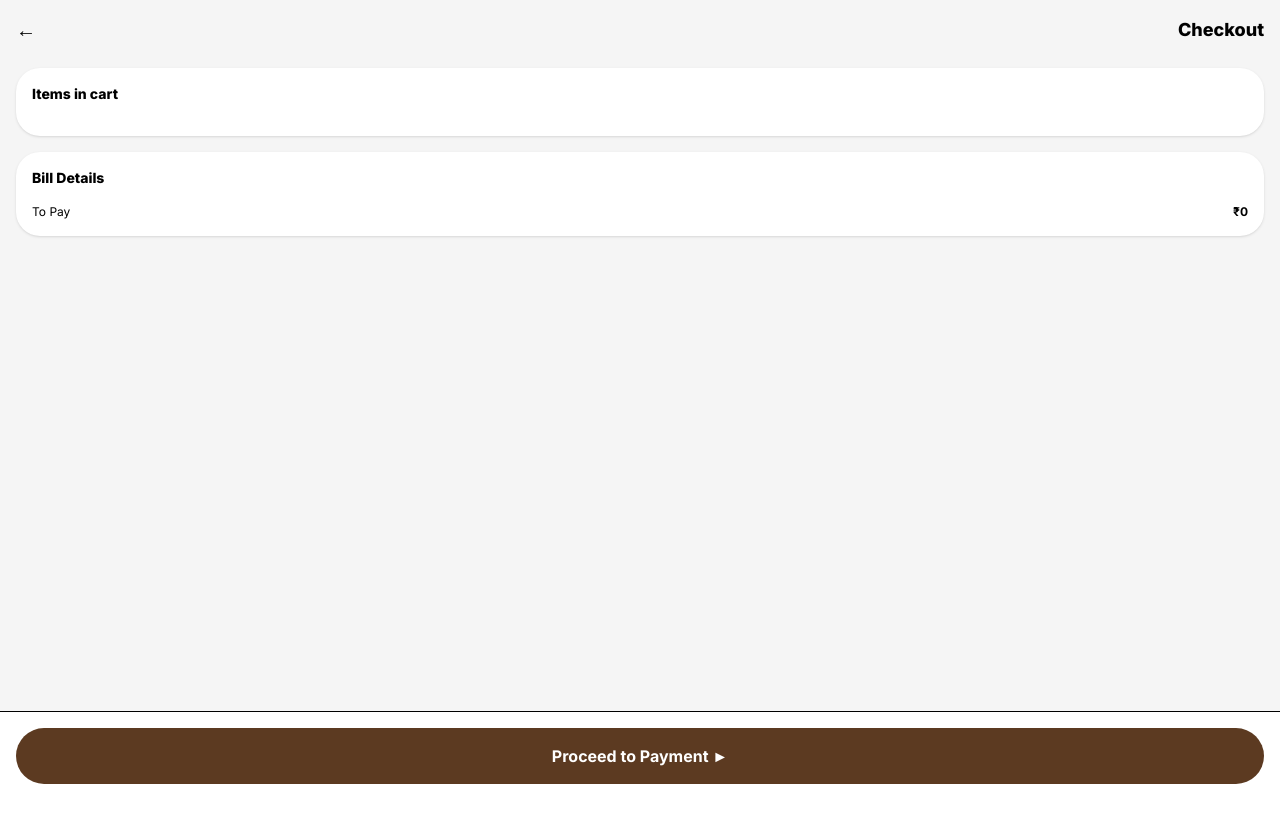
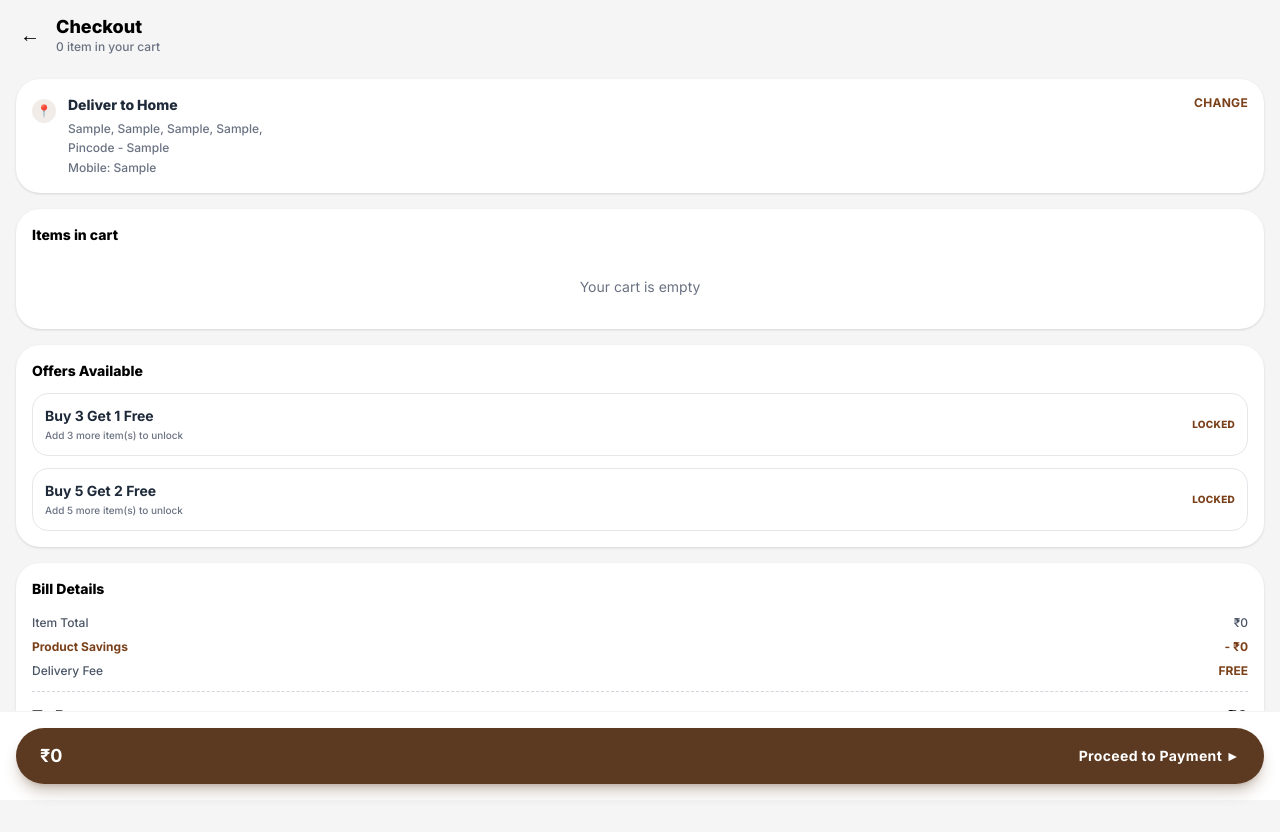
Before and after one commit to aqwertyui08521-crypto/royalbasket, a Next.js app: page /checkout in a window 1280 px wide. Both pictures are taken after typing "Sample", "Sample", "Sample", "Sample", "Sample", "Sample" into the empty fields and a click on the button "Save & Continue". Shown: the top 832 px of the page. Before the commit the page ends 800 px from the top, so only its background shows below. Built offline with nearby package versions, Linux system fonts and the light colour scheme.

Commit message:
Restore exact original checkout design from screenshot

```diff
--- a/src/app/checkout/page.tsx
+++ b/src/app/checkout/page.tsx
@@ -9,6 +9,7 @@ export default function CheckoutPage() {
   const router = useRouter();
   const [step, setStep] = useState(1);
   const [address, setAddress] = useState({ name: "", phone: "", room: "", village: "", locality: "", pincode: "" });
+
   const [cartData, setCartData] = useState<any[]>([]);
   const [totals, setTotals] = useState({ itemTotal: 0, saved: 0, toPay: 0, totalQty: 0 });
 
@@ -17,25 +18,34 @@ export default function CheckoutPage() {
     if (saved) { setAddress(JSON.parse(saved)); setStep(2); }
 
     const loadCart = async () => {
+      try {
         const savedCart = localStorage.getItem("royal_cart");
         if (savedCart) {
           const cartItems = JSON.parse(savedCart);
           const { data: products } = await supabase.from("products").select("*");
+
           if (products) {
             let tempCart: any[] = [];
             let tOld = 0, tNew = 0, tQty = 0;
+
             products.forEach((p: any) => {
               const qty = cartItems[p.id];
               if (qty > 0) {
                 tempCart.push({ ...p, qty });
-              tOld += (Number(p.price || 0) * qty);
-              tNew += (Number(p.sale_price || p.price || 0) * qty);
+                const oldP = Number(p.price || 0);
+                const newP = Number(p.sale_price || p.price || 0);
+                tOld += (oldP * qty);
+                tNew += (newP * qty);
                 tQty += qty;
               }
             });
+
             setCartData(tempCart);
             setTotals({ itemTotal: tOld, saved: (tOld - tNew), toPay: tNew, totalQty: tQty });
           }
+        }
+      } catch (error) {
+        console.error("Cart error", error);
       }
     };
     loadCart();
@@ -43,21 +53,54 @@ export default function CheckoutPage() {
 
   const updateCartItem = (id: string, action: 'increase' | 'decrease' | 'remove') => {
     let savedCart = JSON.parse(localStorage.getItem("royal_cart") || "{}");
-    if (action === 'increase') savedCart[id] = (savedCart[id] || 0) + 1;
-    else if (action === 'decrease') { if (savedCart[id] > 1) savedCart[id] -= 1; else delete savedCart[id]; }
-    else if (action === 'remove') delete savedCart[id];
+
+    if (action === 'increase') {
+      savedCart[id] = (savedCart[id] || 0) + 1;
+    } else if (action === 'decrease') {
+      if (savedCart[id] > 1) {
+        savedCart[id] -= 1;
+      } else {
+        delete savedCart[id];
+      }
+    } else if (action === 'remove') {
+      delete savedCart[id];
+    }
+
     localStorage.setItem("royal_cart", JSON.stringify(savedCart));
     window.dispatchEvent(new Event("storage"));
 
     let tempCart = [...cartData];
-    if (action === 'increase') { const item = tempCart.find(i => i.id === id); if(item) item.qty += 1; }
-    else if (action === 'decrease') { const item = tempCart.find(i => i.id === id); if(item) { item.qty -= 1; if(item.qty <= 0) tempCart = tempCart.filter(i => i.id !== id); } }
-    else if (action === 'remove') tempCart = tempCart.filter(i => i.id !== id);
+    if (action === 'increase') {
+      const item = tempCart.find(i => i.id === id);
+      if(item) item.qty += 1;
+    } else if (action === 'decrease') {
+      const item = tempCart.find(i => i.id === id);
+      if(item) {
+        item.qty -= 1;
+        if(item.qty <= 0) tempCart = tempCart.filter(i => i.id !== id);
+      }
+    } else if (action === 'remove') {
+      tempCart = tempCart.filter(i => i.id !== id);
+    }
+
     setCartData(tempCart);
 
     let tOld = 0, tNew = 0, tQty = 0;
-    tempCart.forEach(p => { tOld += (Number(p.price || 0) * p.qty); tNew += (Number(p.sale_price || p.price || 0) * p.qty); tQty += p.qty; });
+    tempCart.forEach(p => {
+      const qty = p.qty;
+      const oldP = Number(p.price || 0);
+      const newP = Number(p.sale_price || p.price || 0);
+      tOld += (oldP * qty);
+      tNew += (newP * qty);
+      tQty += qty;
+    });
     setTotals({ itemTotal: tOld, saved: (tOld - tNew), toPay: tNew, totalQty: tQty });
+  };
+
+  const saveAddress = () => {
+    if(!address.name || !address.phone) return alert("Please fill required details");
+    localStorage.setItem("saved_address", JSON.stringify(address));
+    setStep(2);
   };
 
   const handleProceedToPayment = () => {
@@ -75,40 +118,125 @@ export default function CheckoutPage() {
             <h1 className="text-xl font-bold mb-6 text-gray-800">Add Delivery Address</h1>
             <div className="space-y-4">
               {["name", "phone", "room", "village", "locality", "pincode"].map((f) => (
-                <input key={f} placeholder={f} className="w-full bg-gray-50 p-4 rounded-xl font-medium border border-gray-200 outline-none" value={address[f as keyof typeof address]} onChange={(e) => setAddress({...address, [f]: e.target.value})} />
+                <input
+                  key={f}
+                  placeholder={f === "room" ? "House / Flat / Block No." : f.charAt(0).toUpperCase() + f.slice(1)}
+                  className="w-full bg-gray-50 p-4 rounded-xl font-medium border border-gray-200 outline-none focus:border-[#7A401A]"
+                  value={address[f as keyof typeof address]}
+                  onChange={(e) => setAddress({...address, [f]: e.target.value})}
+                />
               ))}
-              <button onClick={() => { localStorage.setItem("saved_address", JSON.stringify(address)); setStep(2); }} className="w-full bg-[#5C3A21] text-white py-4 rounded-xl font-bold mt-2">Save & Continue</button>
+              <button onClick={saveAddress} className="w-full bg-[#5C3A21] text-white py-4 rounded-xl font-bold mt-2">Save & Continue</button>
             </div>
           </div>
         </div>
       ) : (
         <div>
           <div className="bg-[#F5F5F5] sticky top-0 z-10 px-4 py-4 flex items-center justify-between">
-            <button onClick={() => router.back()} className="text-xl font-bold">←</button>
-            <h1 className="font-extrabold text-lg">Checkout</h1>
+            <div className="flex items-center gap-3">
+              <button onClick={() => router.back()} className="p-1"><span className="text-xl font-bold">←</span></button>
+              <div>
+                <h1 className="font-extrabold text-lg leading-tight">Checkout</h1>
+                <p className="text-xs text-gray-500 font-medium">{totals.totalQty} item{totals.totalQty > 1 ? 's' : ''} in your cart</p>
               </div>
+            </div>
+          </div>
+
           <div className="px-4 space-y-4 mt-2">
+            <div className="bg-white p-4 rounded-3xl shadow-sm flex items-start justify-between">
+              <div className="flex gap-3">
+                <div className="mt-1 w-6 h-6 rounded-full bg-[#7A401A]/10 flex items-center justify-center text-[#7A401A] text-xs">📍</div>
+                <div>
+                  <h2 className="font-extrabold text-sm text-gray-800">Deliver to Home</h2>
+                  <p className="text-xs text-gray-500 mt-1 leading-relaxed font-medium">
+                    {address.name}, {address.room}, {address.village}, {address.locality},<br/>
+                    Pincode - {address.pincode}<br/>
+                    Mobile: {address.phone}
+                  </p>
+                </div>
+              </div>
+              <button onClick={() => setStep(1)} className="text-xs font-bold text-[#7A401A] uppercase tracking-wide">Change</button>
+            </div>
+
             <div className="bg-white p-4 rounded-3xl shadow-sm">
               <h2 className="font-extrabold text-sm mb-4">Items in cart</h2>
+              <div className="space-y-4">
                 {cartData.map((item, idx) => (
-                <div key={idx} className="flex gap-4 border-b pb-4 mb-4">
-                  <img src={item.image_url} className="w-16 h-16 rounded-xl object-cover bg-gray-50" />
-                  <div className="flex-1"><h3 className="font-bold text-sm">{item.name}</h3><p className="text-xs">₹{item.sale_price}</p></div>
-                  <div className="flex bg-[#5C3A21] text-white rounded-lg px-2 py-1 gap-2">
-                    <button onClick={() => updateCartItem(item.id, 'decrease')}>-</button>
+                  <div key={idx} className="flex gap-4 border-b border-gray-100 pb-4 last:border-0 last:pb-0">
+                    <img src={item.image_url || 'https://via.placeholder.com/60'} alt={item.name} className="w-16 h-16 rounded-xl object-cover bg-gray-50" />
+                    <div className="flex-1">
+                      <h3 className="font-bold text-sm leading-tight text-gray-800">{item.name}</h3>
+                      <p className="text-xs text-gray-500 mt-1">{item.weight || '1 Kg'}</p>
+                      <h4 className="font-extrabold text-sm mt-1">₹{item.sale_price || item.price}</h4>
+                    </div>
+                    <div className="flex flex-col items-end justify-between">
+                      <div className="bg-[#5C3A21] text-white flex items-center rounded-lg px-2 py-1 gap-3">
+                        <button onClick={() => updateCartItem(item.id, 'decrease')} className="text-sm font-bold px-1 active:scale-90">-</button>
                         <span className="text-xs font-bold">{item.qty}</span>
-                    <button onClick={() => updateCartItem(item.id, 'increase')}>+</button>
+                        <button onClick={() => updateCartItem(item.id, 'increase')} className="text-sm font-bold px-1 active:scale-90">+</button>
+                      </div>
+                      <button onClick={() => updateCartItem(item.id, 'remove')} className="text-[10px] text-red-500 font-bold mt-2">Remove</button>
                     </div>
                   </div>
                 ))}
+                {cartData.length === 0 && <p className="text-sm text-center text-gray-500 py-4">Your cart is empty</p>}
               </div>
+            </div>
+
+            <div className="bg-white p-4 rounded-3xl shadow-sm">
+              <h2 className="font-extrabold text-sm mb-3">Offers Available</h2>
+              <div className="space-y-3">
+                <div className="border border-gray-200 rounded-2xl p-3 flex justify-between items-center">
+                  <div>
+                    <h3 className="font-bold text-sm text-gray-800">Buy 3 Get 1 Free</h3>
+                    <p className="text-[10px] text-gray-500 font-medium mt-0.5">
+                      {totals.totalQty >= 3 ? 'Offer applied to your cart' : `Add ${3 - totals.totalQty} more item(s) to unlock`}
+                    </p>
+                  </div>
+                  <span className={`text-[10px] font-extrabold tracking-wide ${totals.totalQty >= 3 ? 'text-green-600' : 'text-[#7A401A]'}`}>
+                    {totals.totalQty >= 3 ? 'APPLIED' : 'LOCKED'}
+                  </span>
+                </div>
+
+                <div className="border border-gray-200 rounded-2xl p-3 flex justify-between items-center">
+                  <div>
+                    <h3 className="font-bold text-sm text-gray-800">Buy 5 Get 2 Free</h3>
+                    <p className="text-[10px] text-gray-500 font-medium mt-0.5">
+                      {totals.totalQty >= 5 ? 'Offer applied to your cart' : `Add ${Math.max(0, 5 - totals.totalQty)} more item(s) to unlock`}
+                    </p>
+                  </div>
+                  <span className={`text-[10px] font-extrabold tracking-wide ${totals.totalQty >= 5 ? 'text-green-600' : 'text-[#7A401A]'}`}>
+                    {totals.totalQty >= 5 ? 'APPLIED' : 'LOCKED'}
+                  </span>
+                </div>
+              </div>
+            </div>
+
             <div className="bg-white p-4 rounded-3xl shadow-sm">
               <h2 className="font-extrabold text-sm mb-4">Bill Details</h2>
-              <div className="flex justify-between text-xs"><span>To Pay</span><span className="font-bold">₹{totals.toPay}</span></div>
+              <div className="space-y-2 text-xs font-medium text-gray-600">
+                <div className="flex justify-between"><span>Item Total</span><span>₹{totals.itemTotal}</span></div>
+                <div className="flex justify-between text-[#7A401A] font-bold"><span>Product Savings</span><span>- ₹{totals.saved}</span></div>
+                <div className="flex justify-between"><span>Delivery Fee</span><span className="text-[#7A401A] font-bold">FREE</span></div>
+              </div>
+              <div className="border-t border-dashed border-gray-300 my-3"></div>
+              <div className="flex justify-between font-extrabold text-base text-black">
+                <span>To Pay</span><span>₹{totals.toPay}</span>
+              </div>
+
+              {totals.saved > 0 && (
+                <div className="bg-[#F8EFE9] text-[#7A401A] text-[11px] font-bold text-center py-2.5 rounded-xl mt-4 flex items-center justify-center gap-2">
+                  <span>🏷️</span> You saved ₹{totals.saved} on this order
+                </div>
+              )}
             </div>
           </div>
-          <div className="fixed bottom-0 left-0 right-0 p-4 bg-white border-t">
-            <button onClick={handleProceedToPayment} className="w-full bg-[#5C3A21] text-white h-14 rounded-full font-bold">Proceed to Payment ►</button>
+
+          <div className="fixed bottom-0 left-0 right-0 p-4 bg-white border-t border-gray-100 z-20">
+            <button onClick={handleProceedToPayment} className="w-full bg-[#5C3A21] text-white h-14 rounded-full font-bold flex items-center justify-between px-6 shadow-lg shadow-[#5C3A21]/30 active:scale-[0.98] transition-transform">
+              <span className="text-lg">₹{totals.toPay}</span>
+              <span className="text-sm tracking-wide">Proceed to Payment ►</span>
+            </button>
           </div>
         </div>
       )}
```
Lines whose indentation alone changed are shown as unchanged.
